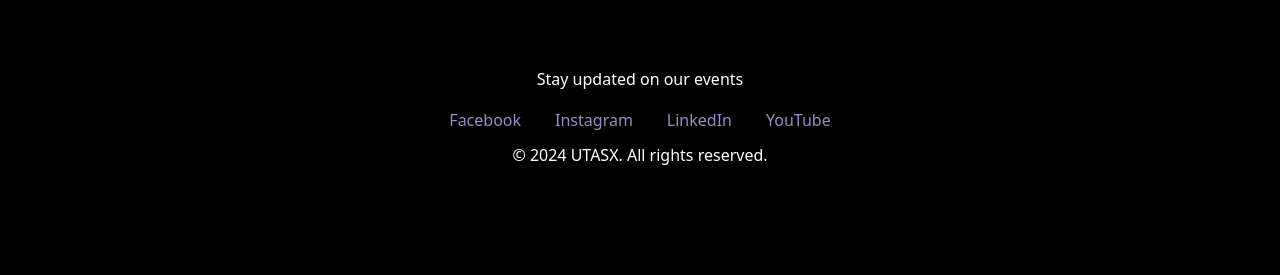
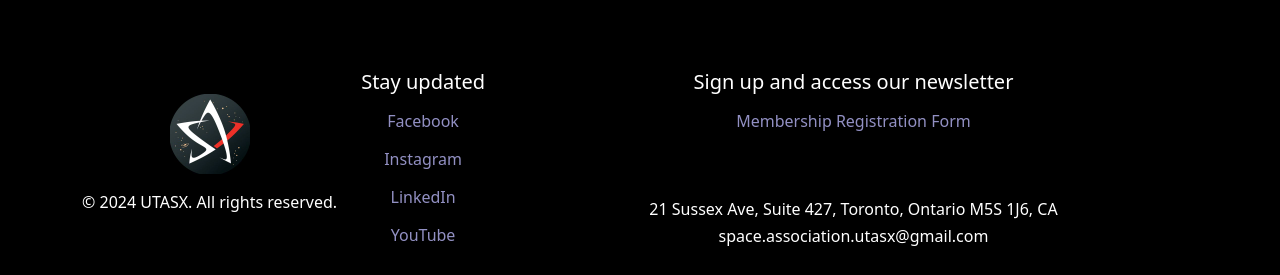
Before and after one commit to Swithord/asx, a React (Create React App) app: page / in a window 1280 px wide. Shown: the part 1180-1455 px from the top of the page. Before the commit the page ends 1387 px from the top, so only its background shows below. Built offline with nearby package versions, Linux system fonts and the light colour scheme.

Commit message:
better footer

```diff
--- a/src/App.scss
+++ b/src/App.scss
@@ -124,6 +124,15 @@ body {
   color: var(--secondary-color) !important;
 }
 
+.footer{
+  &__logo {
+    max-height: 5rem;
+    @media (max-width: 500px) {
+      max-height: 3rem;
+    }
+  }
+}
+
 .App {
   text-align: center;
 }
--- a/src/components/aboutus.tsx
+++ b/src/components/aboutus.tsx
@@ -4,7 +4,7 @@ export default function AboutUs() {
     return (<Container className="about">
         <div className="about__quotation">"</div>
         <div className="about__text">
-        Founded in 2003, ASX is a non-profit organization run by the University of Toronto space community, in Ontario, Canada. Our purpose is to educate, excite, and inspire students, professionals, and the general public about astronomy and space.
+        Founded in 2003, ASX is a non-profit organization run by the University of Toronto space community. Our purpose is to educate, excite, and inspire students, professionals, and the general public about astronomy and space.
         </div>
     </Container>);
 }
--- a/src/components/footer.tsx
+++ b/src/components/footer.tsx
@@ -1,4 +1,5 @@
 import { Container, Row, Col } from 'react-bootstrap';
+import asxlogo from '../assets/asx_logo.jpg';
 
 export default function Footer() {
 
@@ -6,27 +7,52 @@ export default function Footer() {
         <footer className="footer mt-5 p-4 text-center">
             <Container>
                 <Row>
-                    <h6>Stay updated on our events</h6>
+                    <Col md="auto" className="d-flex flex-column align-items-center justify-content-center">
+                        <img src={asxlogo} alt="ASX Logo" className="footer__logo" style={{ width: 'auto', height: 'auto' }} />
+                        <p></p>
+                        <Row className="d-flex flex-column align-items-center justify-content-center">
+                            <p>&copy; {new Date().getFullYear()} UTASX. All rights reserved.</p>
+
+                        </Row>
+                    </Col>
+                    <Col md="auto">
+                        <Row>
+                            <h5>Stay updated</h5>
                         </Row>
                         <Row>
-                    <Col>
-                        <a href="https://www.facebook.com/ASXAssoc" target="_blank" rel="noopener noreferrer" className="btn m-1 social-button">
+                            <a href="https://www.facebook.com/ASXAssoc" target="_blank" rel="noopener noreferrer" className="btn social-button">
                                 Facebook
                             </a>
-                        <a href="https://www.instagram.com/asx_uoft/" target="_blank" rel="noopener noreferrer" className="btn m-1 social-button">
+                        </Row>
+                        <Row>
+                            <a href="https://www.instagram.com/asx_uoft/" target="_blank" rel="noopener noreferrer" className="btn social-button">
                             Instagram
                             </a>
-                        <a href="https://www.linkedin.com/company/asx-society/" target="_blank" rel="noopener noreferrer" className="btn m-1 social-button">
+                        </Row>
+                        <Row>
+                            <a href="https://www.linkedin.com/company/asx-society/" target="_blank" rel="noopener noreferrer" className="btn social-button">
                             LinkedIn
                             </a>
-                        <a href="https://www.youtube.com/@astronomyandspaceexplorati5753" target="_blank" rel="noopener noreferrer" className="btn m-1 social-button">
+                        </Row>
+                        <Row>
+                           <a href="https://www.youtube.com/@astronomyandspaceexplorati5753" target="_blank" rel="noopener noreferrer" className="btn social-button">
                             YouTube
                             </a>
+                        </Row>
+
                     </Col>
+                    <Col className="d-flex flex-column justify-content-between">
+                        <Row>
+                            <h5>Sign up and access our newsletter</h5>
+                            <a href="https://docs.google.com/forms/d/e/1FAIpQLScbjRnREhkQ-Mjv-mw8uGO5Jm03D7NjZTL_pEZQKMw2afP3Aw/viewform" target="_blank" rel="noopener noreferrer" className="btn social-button">
+                            Membership Registration Form
+                            </a>
                         </Row>
                         <Row>
-                    <Col>
-                        <p>&copy; {new Date().getFullYear()} UTASX. All rights reserved.</p>
+                            <h6>21 Sussex Ave, Suite 427, Toronto, Ontario M5S 1J6, CA</h6>
+                            <h6>space.association.utasx@gmail.com</h6>
+                        </Row>
+
                     </Col>
                 </Row>
             </Container>
```
Also changed, not shown: 1 other file (tests, documents, lock files or other folders). Lines whose indentation alone changed are shown as unchanged.
